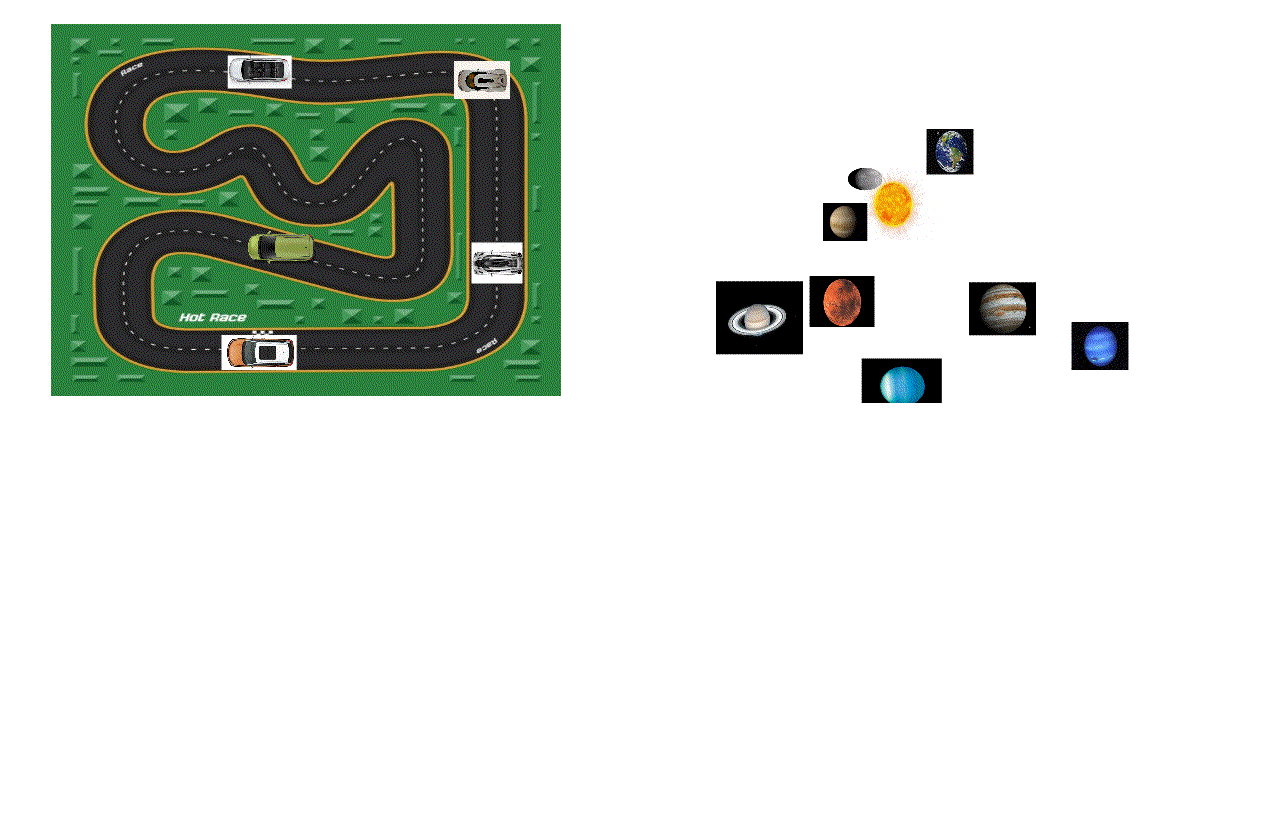
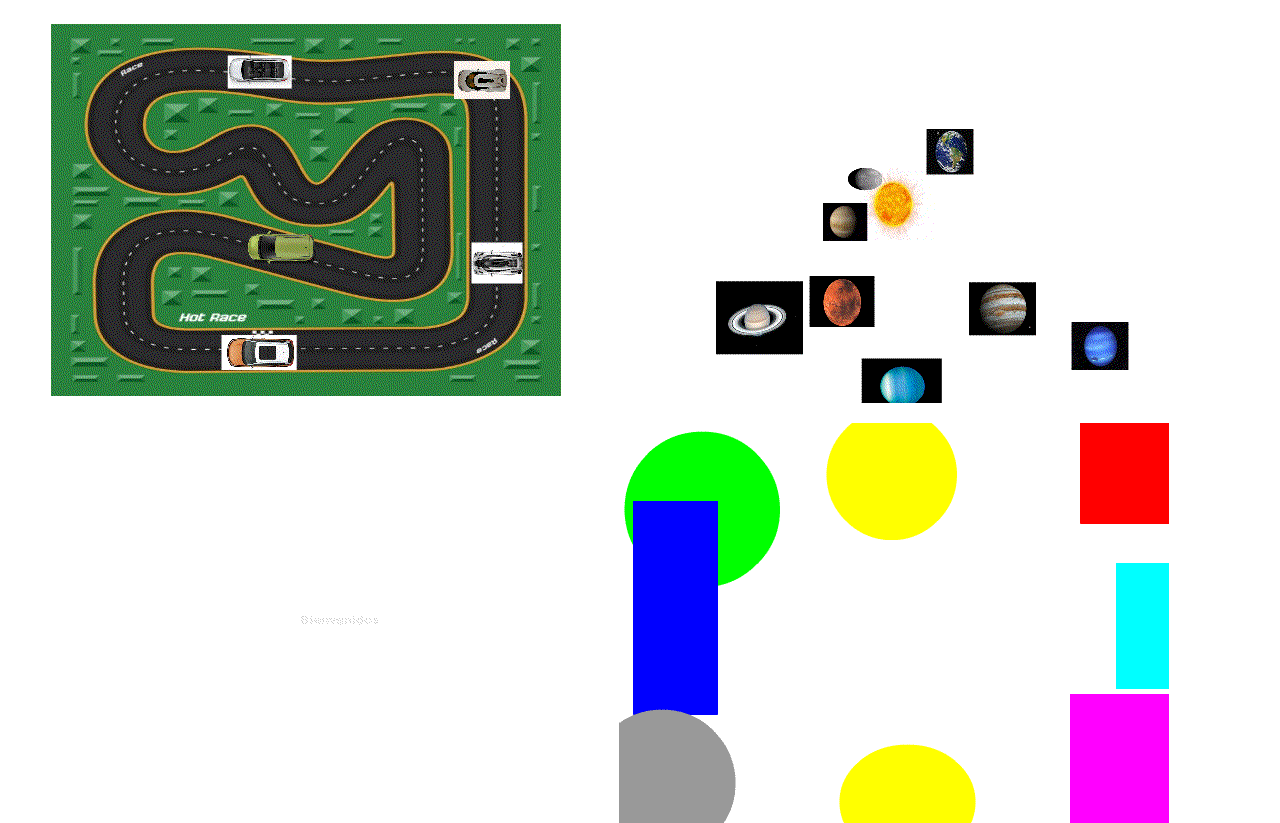
Before and after one commit to Carlos-94/Ejecutivo, a plain HTML site: page practicasflash.htm in a window 1280 px wide. Shown: the part 1279-2102 px from the top of the page. Before the commit the page ends 1693 px from the top, so only its background shows below. Drawn offline with Linux system fonts and the light colour scheme.

Commit message:
Add files via upload

```diff
--- a/practicasflash.htm
+++ b/practicasflash.htm
@@ -25,5 +25,7 @@ MM_reloadPage(true);
 <div id="Layer6" style="position:absolute; left:609px; top:868px; width:406px; height:243px; z-index:6"><img src="monta&#241;arusa2.gif" width="550" height="400"></div>
 <div id="Layer7" style="position:absolute; left:29px; top:1285px; width:140px; height:240px; z-index:7"><img src="pistacarreras2.gif" width="550" height="400"></div>
 <div id="Layer8" style="position:absolute; left:618px; top:1282px; width:522px; height:411px; z-index:8"><img src="sistemasolar2.gif" width="550" height="400"></div>
+<div id="Layer9" style="position:absolute; left:28px; top:1700px; width:555px; height:375px; z-index:9"><img src="bienvenidos2.gif" width="550" height="400"></div>
+<div id="Layer10" style="position:absolute; left:619px; top:1702px; width:556px; height:377px; z-index:10"><img src="trans2.gif" width="550" height="400"></div>
 </body>
 </html>
```
Also changed, not shown: bienvenidos2.gif (added), trans2.gif (added).
